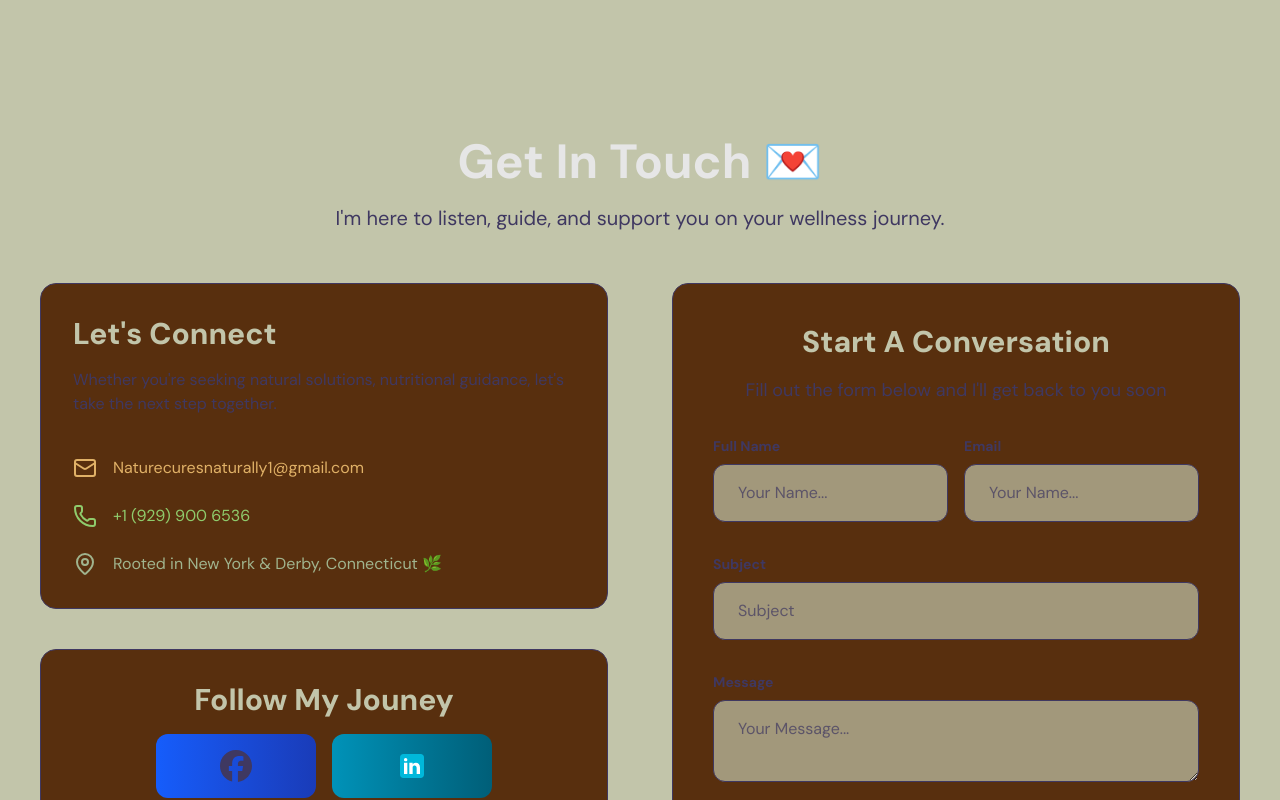
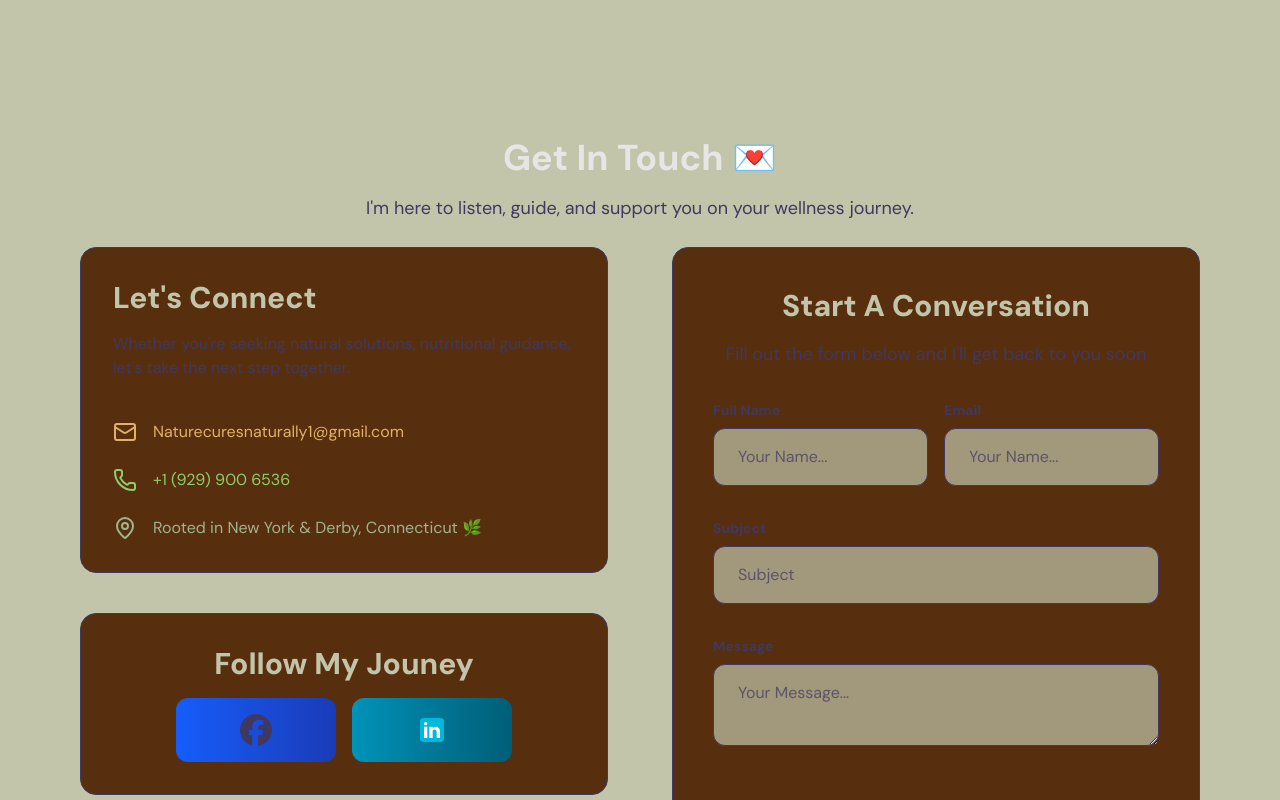
Before and after one commit to Clipzorama/Nature-Cures-Naturally, a React (Vite) app: page / in a window 1280 px wide. Shown: the part 5140-5940 px from the top of the page. Built offline with nearby package versions, Linux system fonts and the light colour scheme.

Commit message:
Update Contact.jsx

```diff
--- a/src/components/Contact.jsx
+++ b/src/components/Contact.jsx
@@ -41,14 +41,14 @@ export const ContactSection = () => {
     return (
         <section id="contact" className="py-24 relative bg-secondary/30">
             <div className="px-4">
-                <h2 className="text-4xl md:text-5xl font-bold mb-4 text-center text-card">
+                <h2 className="text-4xl font-bold mb-4 text-center text-card">
                     Get In Touch 💌
                 </h2>
-                <p className="text-center text-pretty text-lg md:text-xl text-muted-foreground mb-12 max-w-2xl mx-auto leading-relaxed">
+                <p className="text-center text-pretty text-lg text-muted-foreground mb-6 max-w-2xl mx-auto leading-relaxed">
                     I'm here to listen, guide, and support you on your wellness journey.
                 </p>
 
-                <div className="grid grid-cols-1 lg:grid-cols-2 gap-16 px-2 md:px-12 lg:px-6 2xl:px-64">
+                <div className="grid grid-cols-1 lg:grid-cols-2 gap-16 px-2 md:px-12 lg:px-16 2xl:px-40">
                     {/* Left Side */}
                     <div className="space-y-10">
                         {/* 1st Box */}
```
